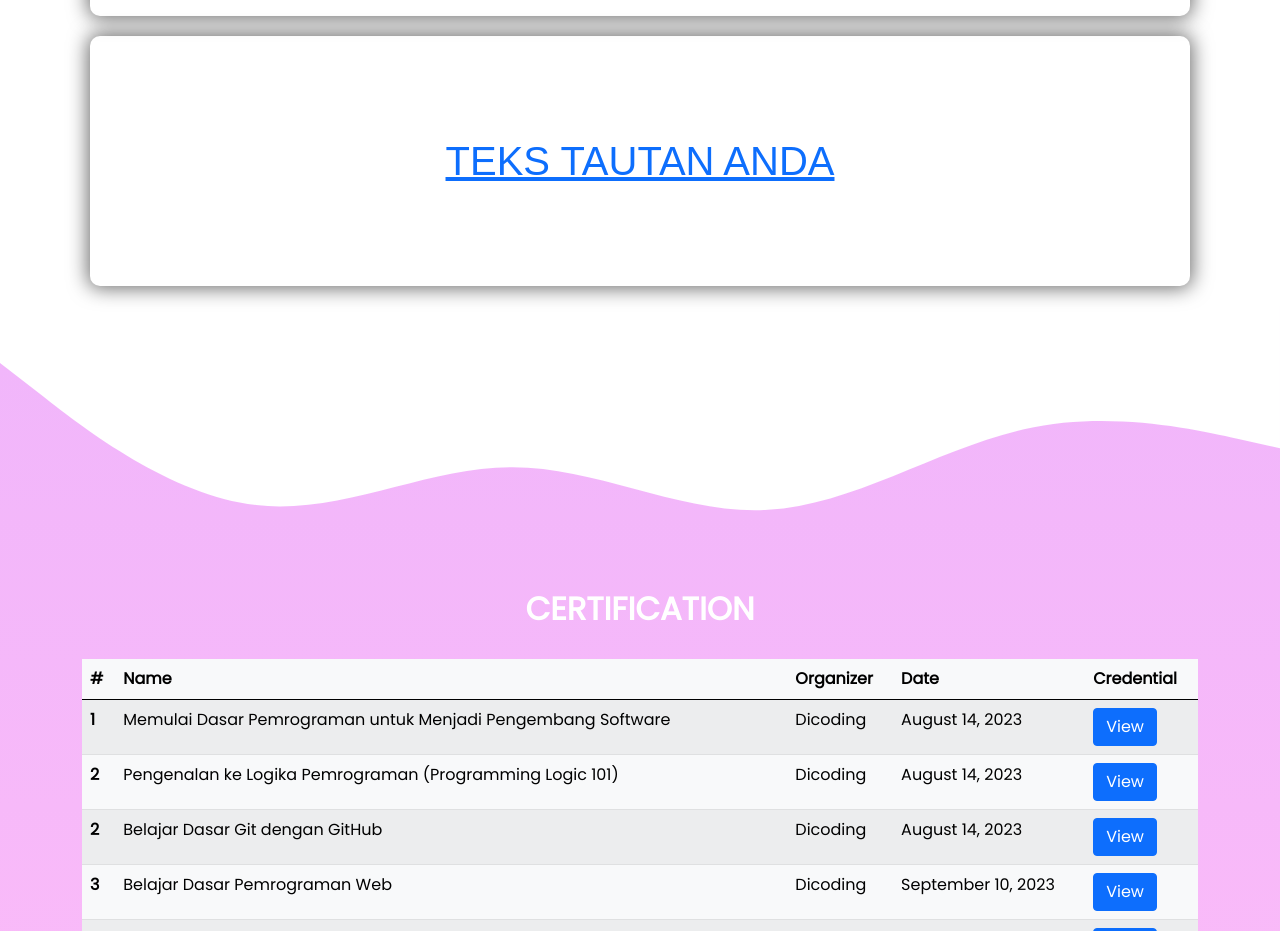
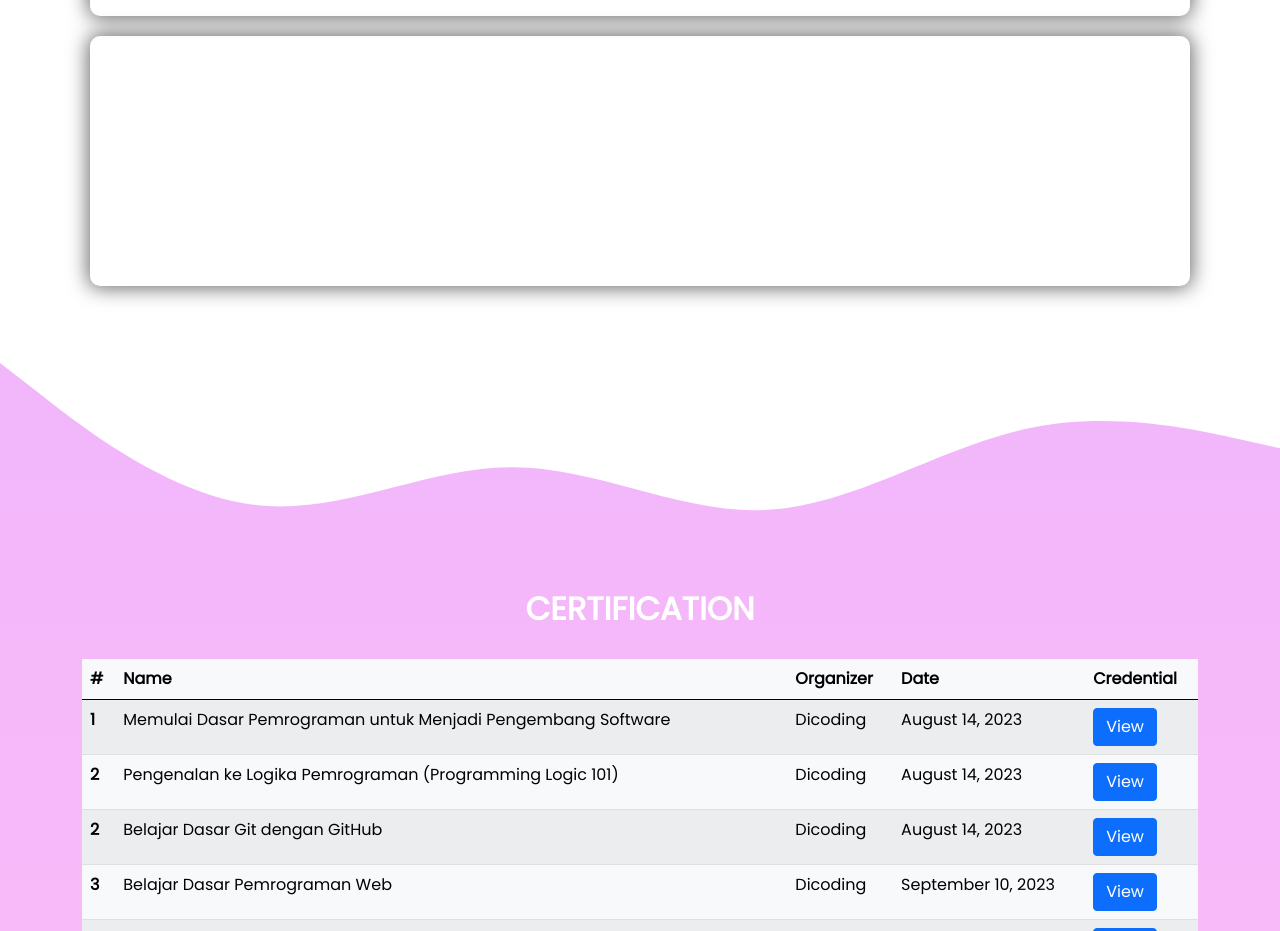
Before and after one commit to KesyaSakha/Deploy-WebProfile, a plain HTML site: page index.html in a window 1280 px wide. Shown: the part 2240-3171 px from the top of the page. Drawn offline with nearby package versions, Linux system fonts and the light colour scheme; files that its build step writes are made by us from their sources; a web font is replaced by a local one.

Commit message:
Update index.html

```diff
--- a/index.html
+++ b/index.html
@@ -509,7 +509,7 @@
             <div data-aos="fade-up" data-aos-duration="800" class="col">
               <div class="article-container-firstRow text-uppercase mx-auto">
                   <div class="article-img-holder-firstRow">
-                    <a href="https://storage.googleapis.com/blissful-bonsai-404512.appspot.com/porto2.png">Teks Tautan Anda</a>
+                    <a href="https://storage.googleapis.com/blissful-bonsai-404512.appspot.com/porto2.png"></a>
                   </div>
               </div>
             </div>
```
